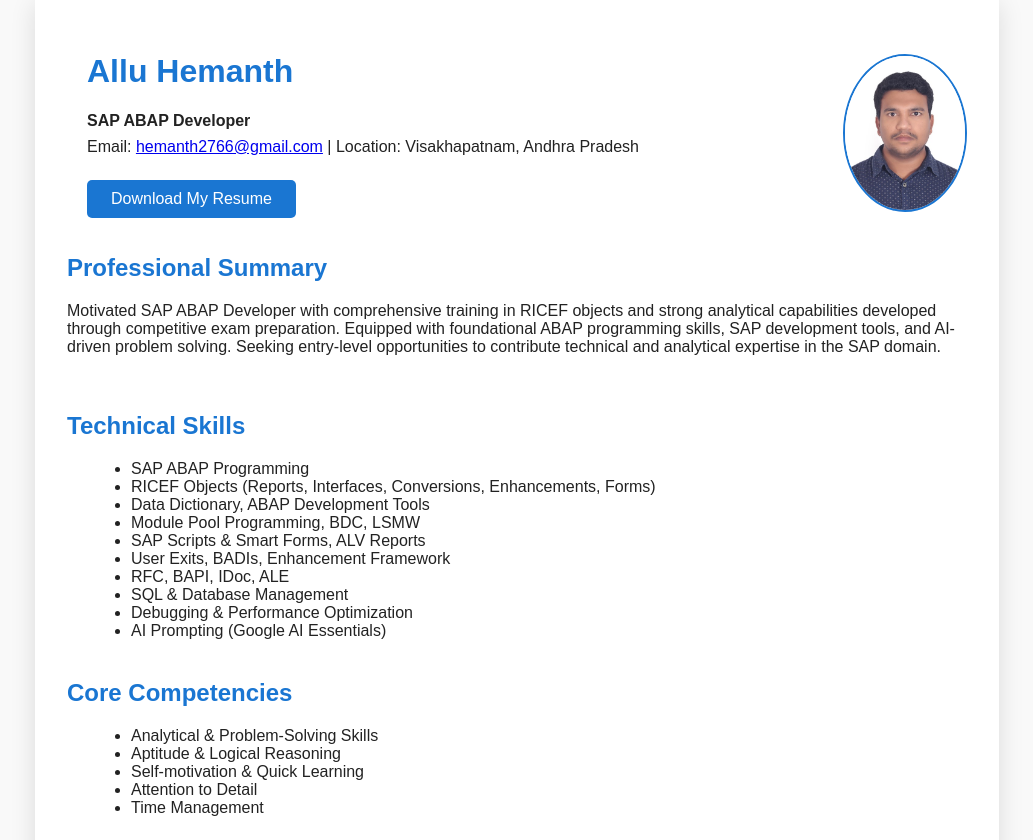
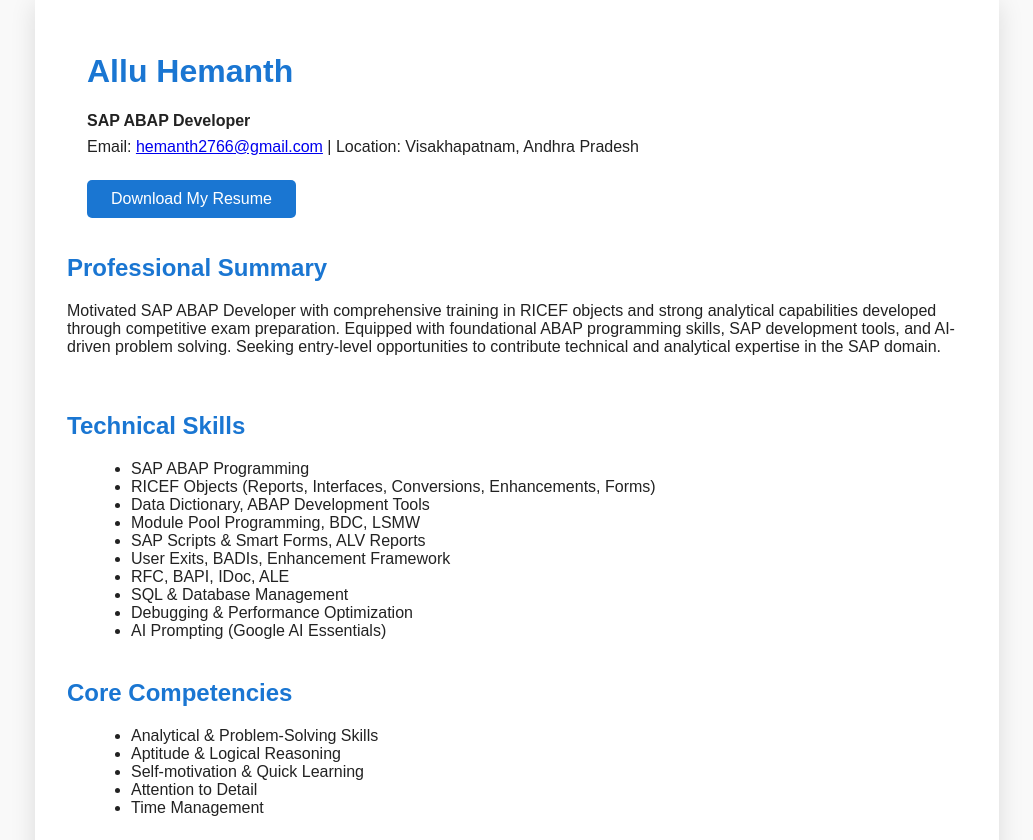
Before and after one commit to hemanth2766/hemanth-portfolio, a plain HTML site: page index.html in a window 1280 px wide. Shown: the top 840 px of the page, without its empty margins (123-1156 px from the left). Drawn offline with Linux system fonts and the light colour scheme.

```diff
--- a/index.html
+++ b/index.html
@@ -39,7 +39,7 @@
 </a>
 
     </div>
-    <img src="profile.jpg" alt="Allu Hemanth" width="120" style="border-radius: 50%; border: 2px solid #1a76d2; margin-left: 32px;">
+
 </div>
 
 
```
